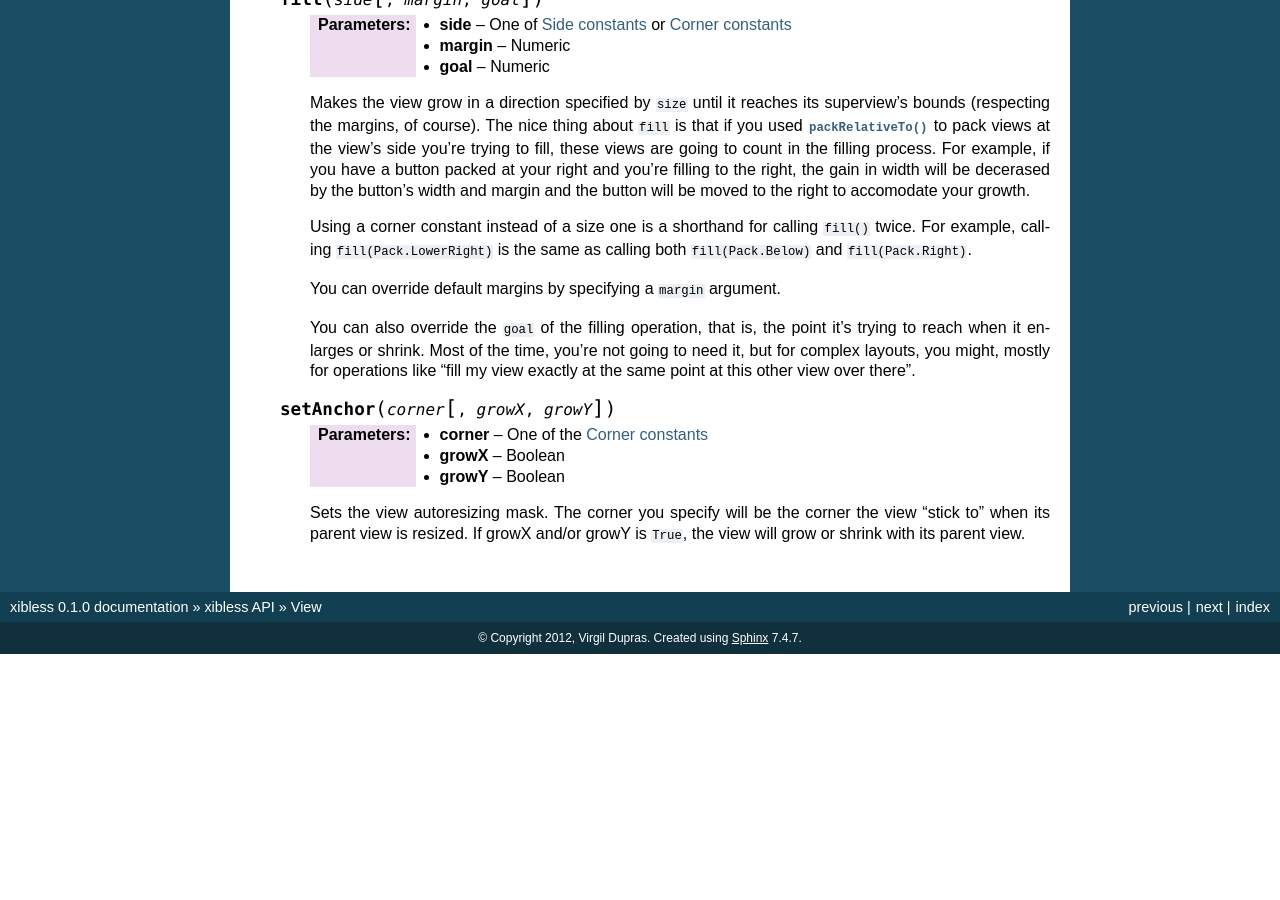
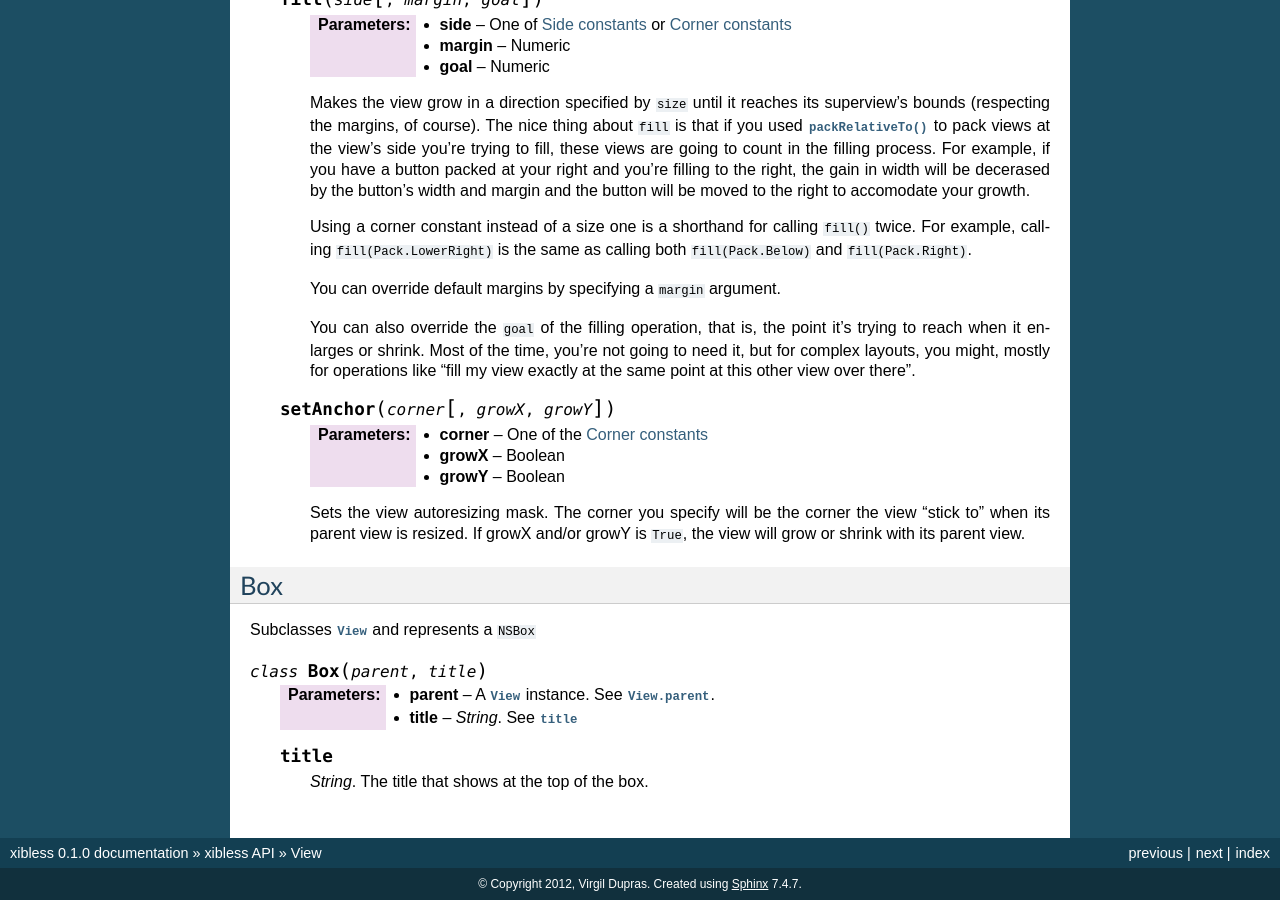
Before and after one commit to hsoft/xibless, a Sphinx documentation site: the page built from docs/api/view.rst, in a window 1280 px wide and 900 px high, scrolled down 2069 px. Built offline with Sphinx 7.4.7, drawn with Linux system fonts in a browser that asks for light colours; before the commit the page ends 2723 px from its top, so only the background shows below that.

Commit message:
Added Box.

```diff
--- a/docs/api/view.rst
+++ b/docs/api/view.rst
@@ -150,3 +150,18 @@ but to be subclassed.
         Sets the view autoresizing mask. The corner you specify will be the corner the view "stick
         to" when its parent view is resized. If growX and/or growY is ``True``, the view will grow
         or shrink with its parent view.
+
+
+Box
+---
+
+Subclasses :class:`View` and represents a ``NSBox``
+
+.. class:: Box(parent, title)
+
+    :param parent: A :class:`View` instance. See :attr:`View.parent`.
+    :param title: *String*. See :attr:`title`
+
+    .. attribute:: title
+
+        *String*. The title that shows at the top of the box.
```
Also changed, not shown: 2 other files.
